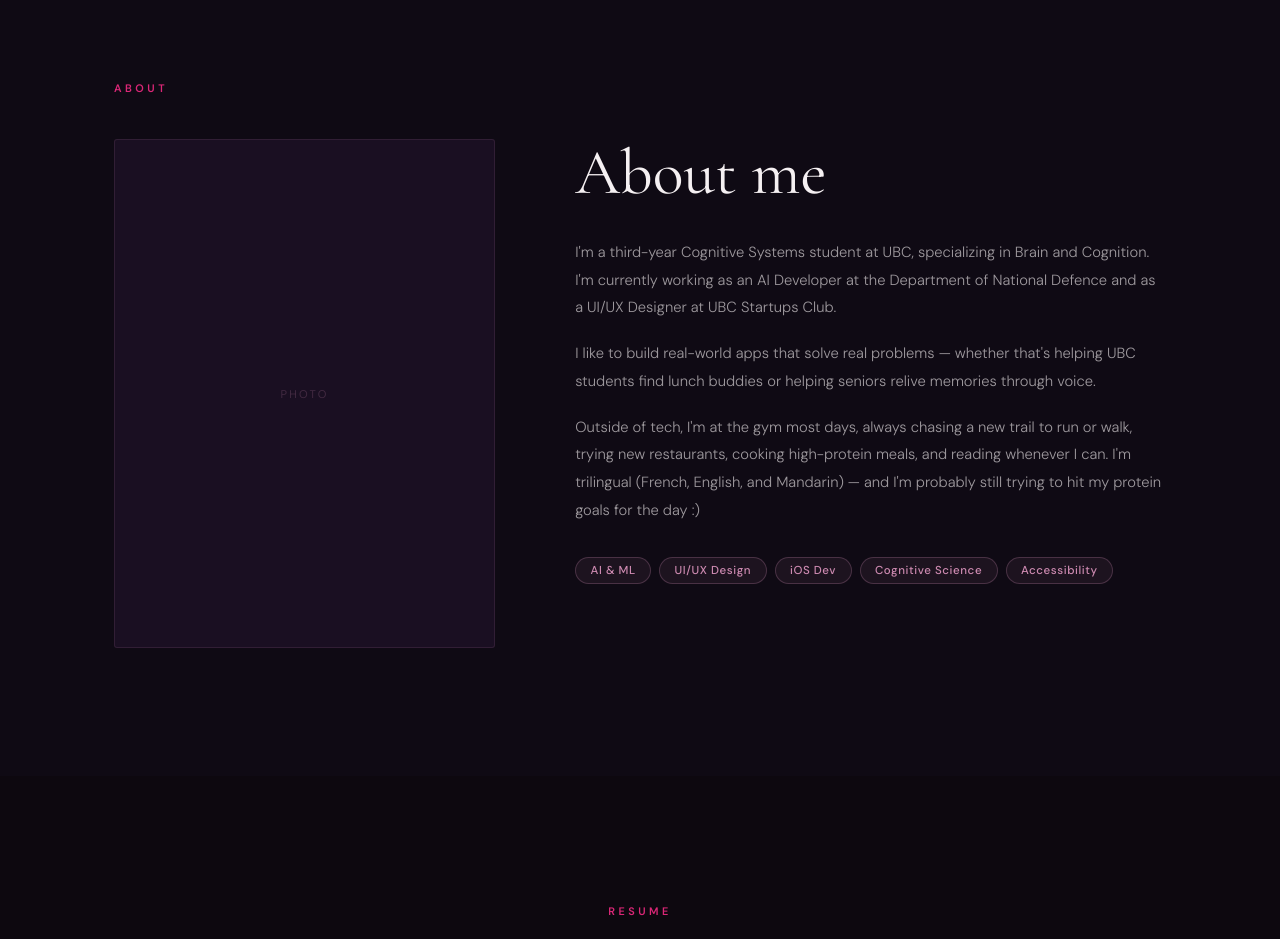
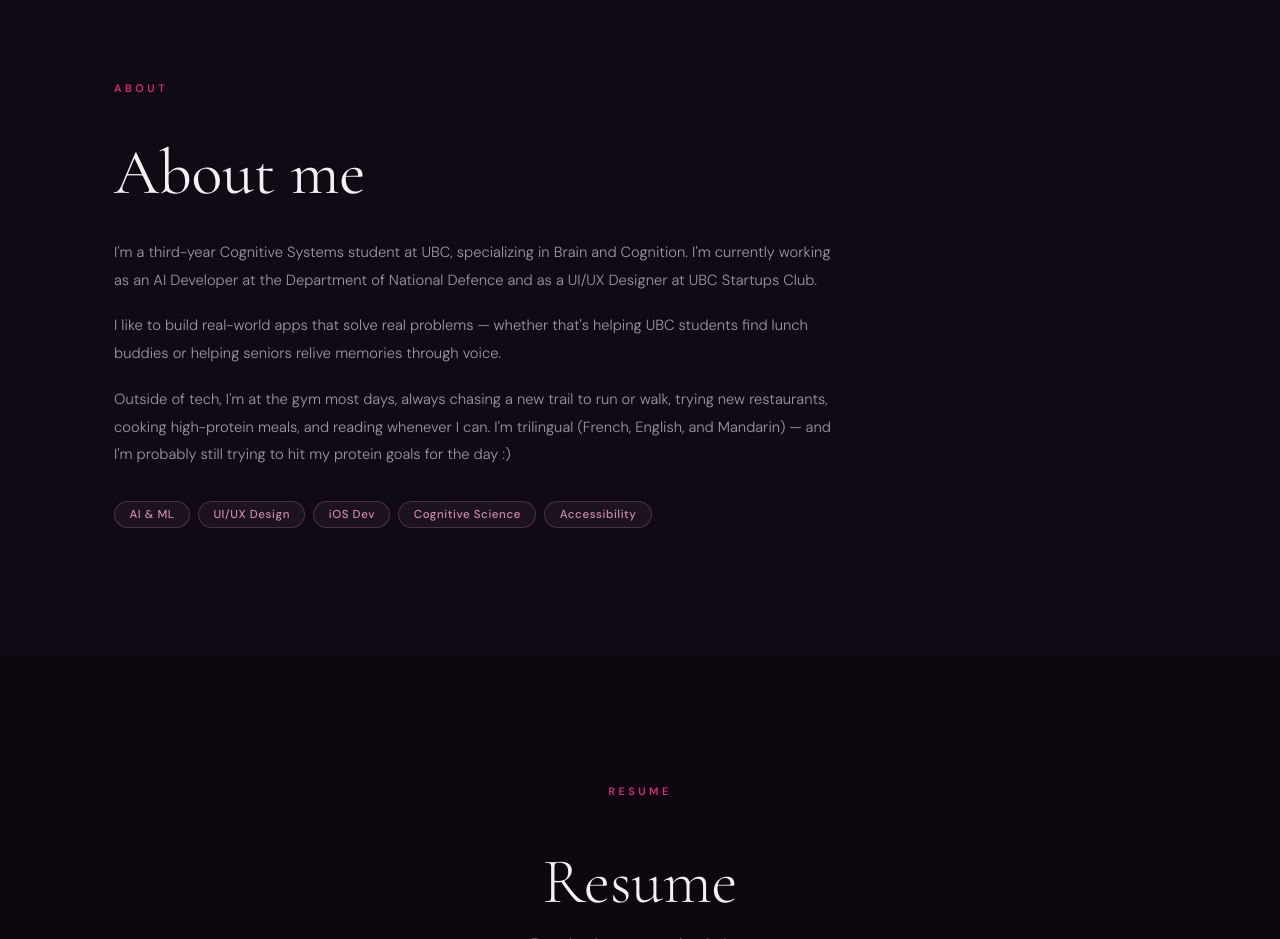
Before and after one commit to sabrinayuan07-cloud/Portfolio, a plain HTML site: page index.html in a window 1280 px wide. Shown: the part 1840-2779 px from the top of the page. Drawn offline with nearby package versions, Linux system fonts and the light colour scheme.

Commit message:
Remove photo placeholder from About section
Co-Authored-By: Claude Sonnet 4.6 <noreply@anthropic.com>

```diff
--- a/index.html
+++ b/index.html
@@ -315,9 +315,8 @@
     #about { background: #0f0a14; }
     .about-grid {
       display: grid;
-      grid-template-columns: 1fr 1.55fr;
-      gap: 5rem;
-      align-items: start;
+      grid-template-columns: 1fr;
+      max-width: 720px;
     }
     .about-photo {
       width: 100%;
@@ -584,9 +583,7 @@
       <p class="section-tag reveal">About</p>
       <div class="about-grid">
 
-        <div class="about-photo reveal"></div>
-
-        <div class="about-body reveal reveal-d1">
+        <div class="about-body reveal">
           <h2 class="about-heading">About me</h2>
           <p>I'm a third-year Cognitive Systems student at UBC, specializing in Brain and Cognition. I'm currently working as an AI Developer at the Department of National Defence and as a UI/UX Designer at UBC Startups Club.</p>
           <p>I like to build real-world apps that solve real problems — whether that's helping UBC students find lunch buddies or helping seniors relive memories through voice.</p>
```
